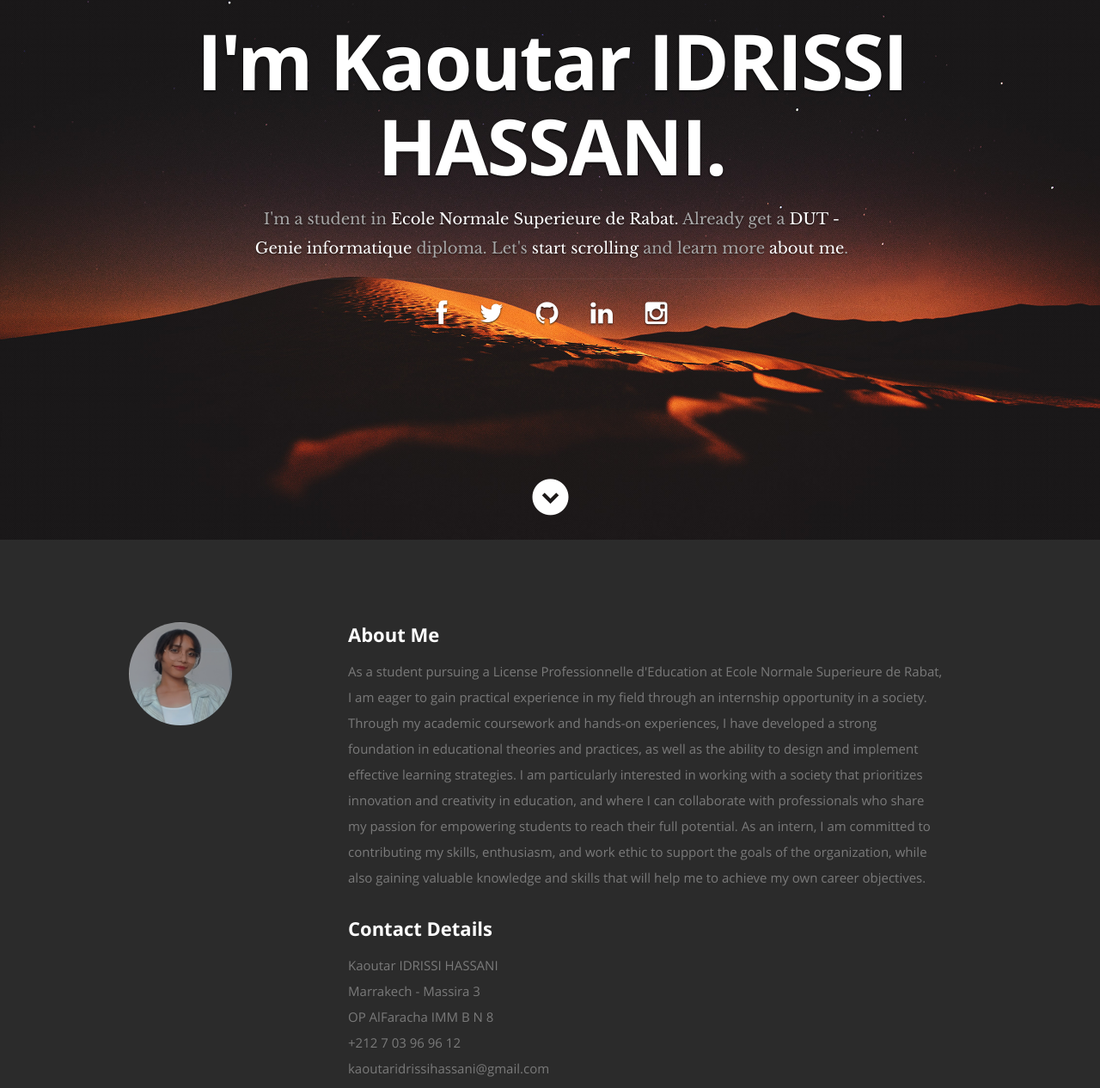
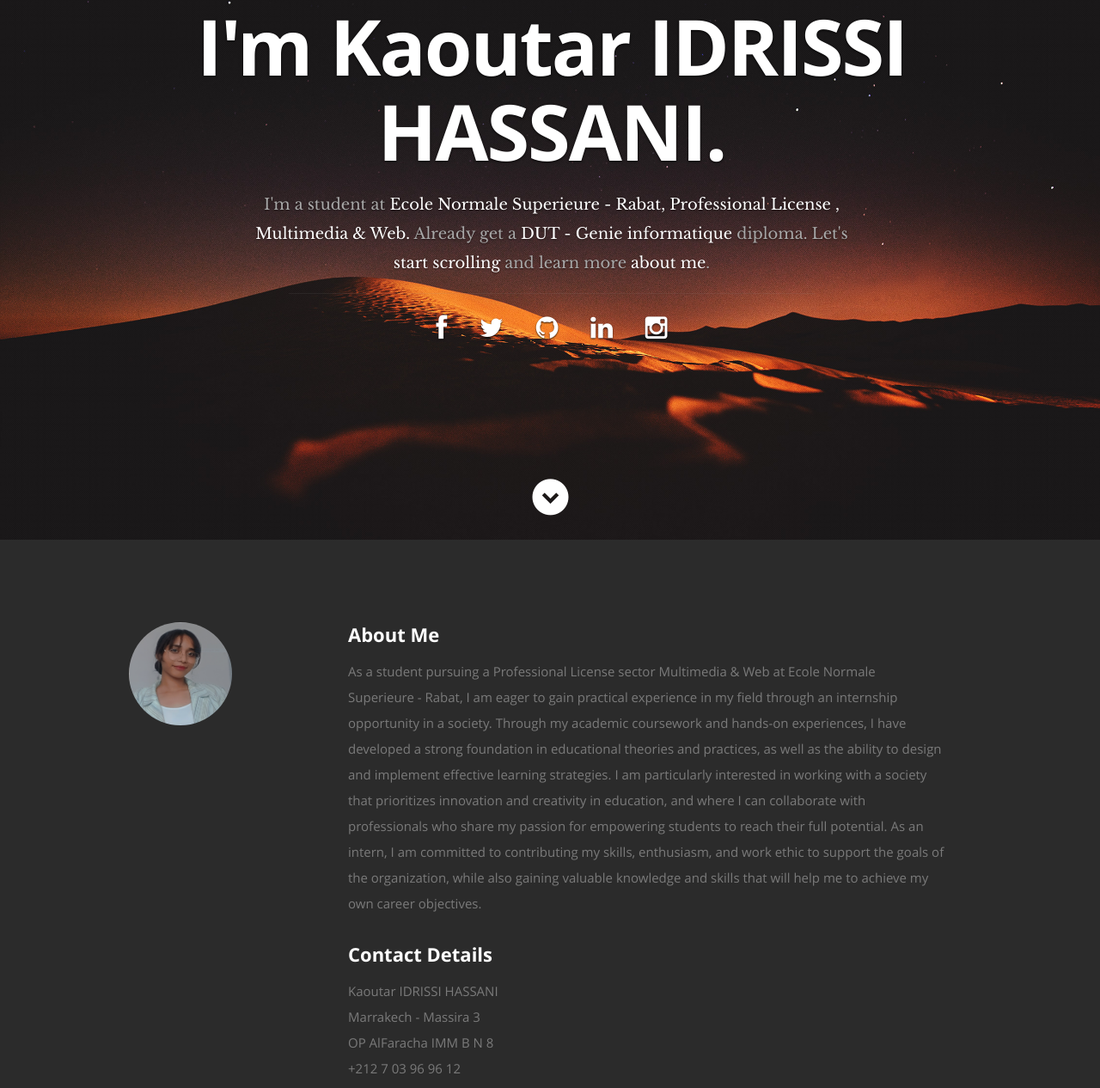
Before and after one commit to kaoutaridrissihassani/kaoutaridrissihassani.github.io, a plain HTML site: page index.html in a window 1280 px wide. Shown: the part 172-1438 px from the top of the page at 86% size. Drawn offline with nearby package versions, Linux system fonts and the light colour scheme.

Commit message:
commit message

```diff
--- a/index.html
+++ b/index.html
@@ -56,7 +56,7 @@
       <div class="row banner">
          <div class="banner-text">
             <h1 class="responsive-headline">I'm Kaoutar IDRISSI HASSANI.</h1>
-            <h3>I'm a student in <span>Ecole Normale Superieure de Rabat.</span> Already get a <span>DUT - Genie informatique</span> diploma. Let's <a class="smoothscroll" href="#about">start scrolling</a>
+            <h3>I'm a student at <span>Ecole Normale Superieure - Rabat, Professional License , Multimedia & Web.</span> Already get a <span>DUT - Genie informatique</span> diploma. Let's <a class="smoothscroll" href="#about">start scrolling</a>
             and learn more <a class="smoothscroll" href="#about">about me</a>.</h3>
             <hr />
             <ul class="social">
@@ -94,7 +94,7 @@
 
             <h2>About Me</h2>
 
-            <p>As a student pursuing a License Professionnelle d'Education at Ecole Normale Superieure de Rabat, I am eager to gain practical experience in my field through an internship opportunity in a society. Through my academic coursework and hands-on experiences, I have developed a strong foundation in educational theories and practices, as well as the ability to design and implement effective learning strategies. I am particularly interested in working with a society that prioritizes innovation and creativity in education, and where I can collaborate with professionals who share my passion for empowering students to reach their full potential. As an intern, I am committed to contributing my skills, enthusiasm, and work ethic to support the goals of the organization, while also gaining valuable knowledge and skills that will help me to achieve my own career objectives.
+            <p>As a student pursuing a Professional License sector Multimedia & Web at Ecole Normale Superieure - Rabat, I am eager to gain practical experience in my field through an internship opportunity in a society. Through my academic coursework and hands-on experiences, I have developed a strong foundation in educational theories and practices, as well as the ability to design and implement effective learning strategies. I am particularly interested in working with a society that prioritizes innovation and creativity in education, and where I can collaborate with professionals who share my passion for empowering students to reach their full potential. As an intern, I am committed to contributing my skills, enthusiasm, and work ethic to support the goals of the organization, while also gaining valuable knowledge and skills that will help me to achieve my own career objectives.
             </p>
 
             <div class="row">
```
